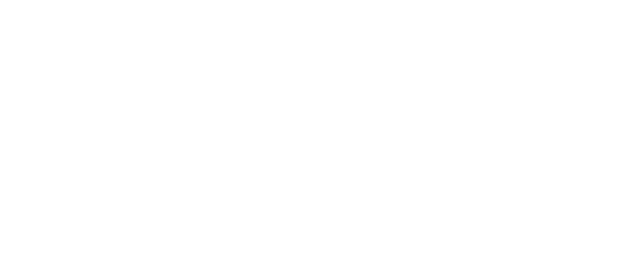
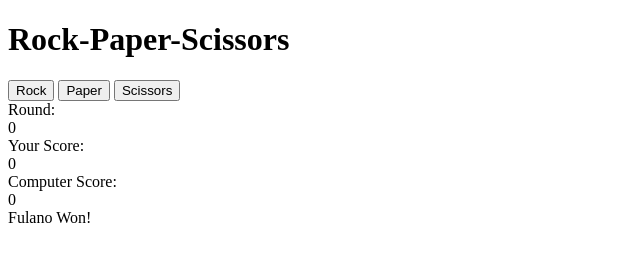
Before and after one commit to GarciaRonald/TOP-rock-paper-scissors, a plain HTML site: page index.html in a window 1280 px wide. Shown: the whole page, without its empty margins (0-640 px from the left). Drawn offline with Linux system fonts and the light colour scheme.

Commit message:
Add UI HTML content

```diff
--- a/index.html
+++ b/index.html
@@ -6,6 +6,32 @@
     <title>Rock Paper Scissors | The Oding Project</title>
     <script src="./rock-paper-scissors.js" defer></script>
 </head>
+    <div id="game">
+        <div id="title">
+            <h1>Rock-Paper-Scissors</h1>
+        </div>
+        <div id="buttons">
+            <button id="rock">Rock</button>
+            <button id="paper">Paper</button>
+            <button id="scissors">Scissors</button>
+        </div>
+        <div id="results">
+            <div id="stats">
+                <div id="round">
+                    Round:<br><span>0</span>
+                </div>
+                <div id="human-score">
+                    Your Score:<br><span>0</span>
+                </div>
+                <div id="computer-score">
+                    Computer Score:<br><span>0</span>
+                </div>
+            </div>
+            <div id="results-msg">
+                <span>Fulano</span> Won!
+            </div>
+        </div>
+    </div>
 <body>
 </body>
 </html>
```
